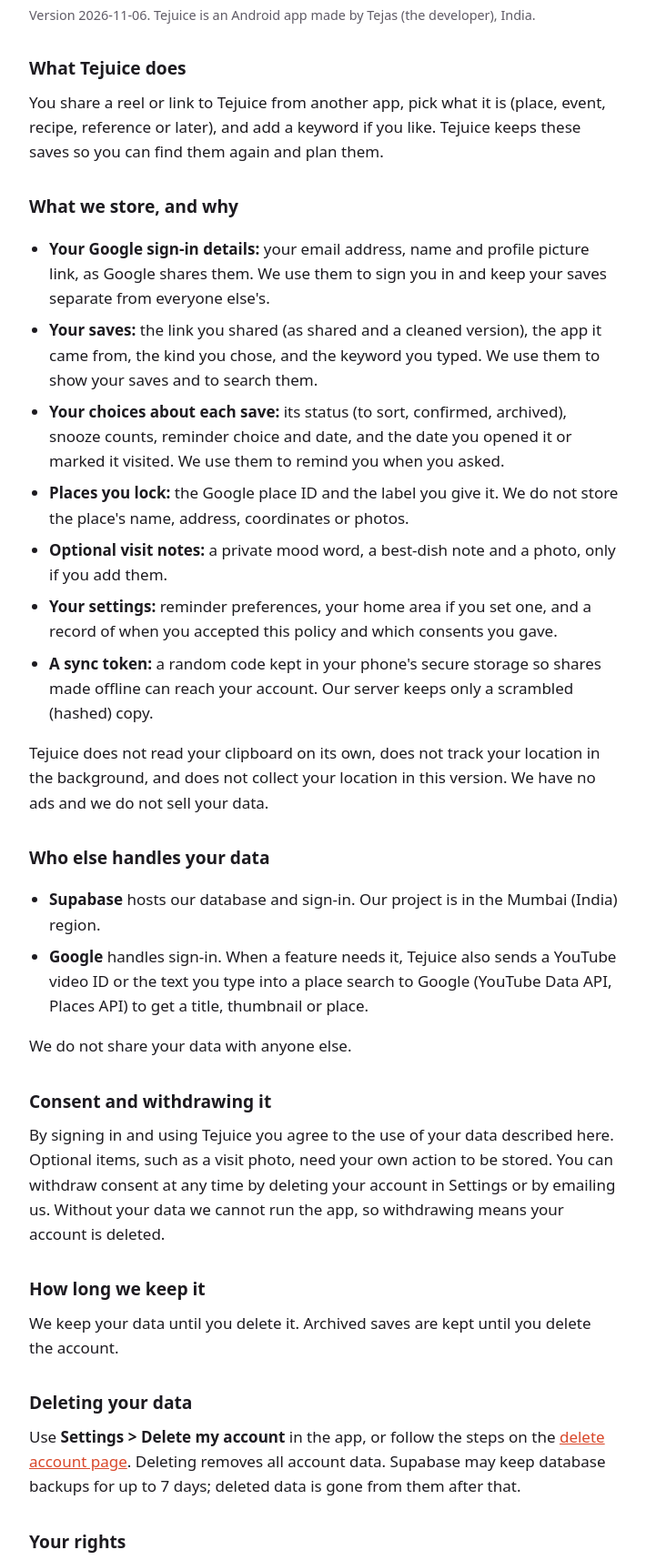
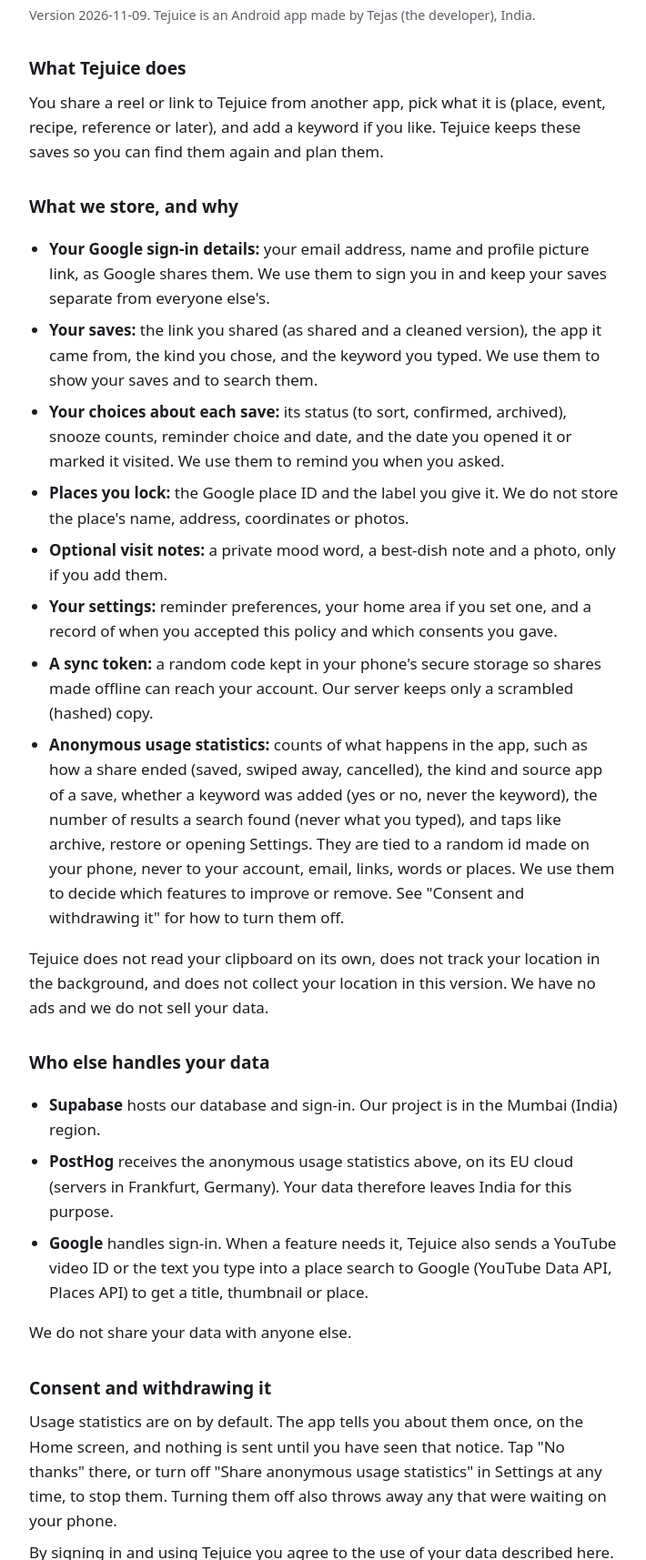
Before and after one commit to tejjuu1224/tejuice-site, a plain HTML site: page privacy.html in a window 1280 px wide. Shown: the part 134-1849 px from the top of the page at 91% size, without its empty margins (284-994 px from the left). Drawn offline with Linux system fonts and the light colour scheme.

Commit message:
Privacy policy 2026-11-09: usage statistics with PostHog (EU), default-on notice and Settings switch
Co-Authored-By: Claude Sonnet 5.5 <noreply@anthropic.com>

```diff
--- a/privacy.html
+++ b/privacy.html
@@ -10,7 +10,7 @@
 <main>
   <nav><a href="index.html">Tejuice</a><a href="delete-account.html">Delete your account</a></nav>
   <h1>Tejuice privacy policy</h1>
-  <p class="muted">Version 2026-11-06. Tejuice is an Android app made by Tejas (the developer), India.</p>
+  <p class="muted">Version 2026-11-09. Tejuice is an Android app made by Tejas (the developer), India.</p>
 
   <h2>What Tejuice does</h2>
   <p>You share a reel or link to Tejuice from another app, pick what it is (place, event, recipe, reference or later), and add a keyword if you like. Tejuice keeps these saves so you can find them again and plan them.</p>
@@ -24,17 +24,20 @@
     <li><strong>Optional visit notes:</strong> a private mood word, a best-dish note and a photo, only if you add them.</li>
     <li><strong>Your settings:</strong> reminder preferences, your home area if you set one, and a record of when you accepted this policy and which consents you gave.</li>
     <li><strong>A sync token:</strong> a random code kept in your phone's secure storage so shares made offline can reach your account. Our server keeps only a scrambled (hashed) copy.</li>
+    <li><strong>Anonymous usage statistics:</strong> counts of what happens in the app, such as how a share ended (saved, swiped away, cancelled), the kind and source app of a save, whether a keyword was added (yes or no, never the keyword), the number of results a search found (never what you typed), and taps like archive, restore or opening Settings. They are tied to a random id made on your phone, never to your account, email, links, words or places. We use them to decide which features to improve or remove. See "Consent and withdrawing it" for how to turn them off.</li>
   </ul>
   <p>Tejuice does not read your clipboard on its own, does not track your location in the background, and does not collect your location in this version. We have no ads and we do not sell your data.</p>
 
   <h2>Who else handles your data</h2>
   <ul>
     <li><strong>Supabase</strong> hosts our database and sign-in. Our project is in the Mumbai (India) region.</li>
+    <li><strong>PostHog</strong> receives the anonymous usage statistics above, on its EU cloud (servers in Frankfurt, Germany). Your data therefore leaves India for this purpose.</li>
     <li><strong>Google</strong> handles sign-in. When a feature needs it, Tejuice also sends a YouTube video ID or the text you type into a place search to Google (YouTube Data API, Places API) to get a title, thumbnail or place.</li>
   </ul>
   <p>We do not share your data with anyone else.</p>
 
   <h2>Consent and withdrawing it</h2>
+  <p>Usage statistics are on by default. The app tells you about them once, on the Home screen, and nothing is sent until you have seen that notice. Tap "No thanks" there, or turn off "Share anonymous usage statistics" in Settings at any time, to stop them. Turning them off also throws away any that were waiting on your phone.</p>
   <p>By signing in and using Tejuice you agree to the use of your data described here. Optional items, such as a visit photo, need your own action to be stored. You can withdraw consent at any time by deleting your account in Settings or by emailing us. Without your data we cannot run the app, so withdrawing means your account is deleted.</p>
 
   <h2>How long we keep it</h2>
@@ -42,6 +45,7 @@
 
   <h2>Deleting your data</h2>
   <p>Use <strong>Settings &gt; Delete my account</strong> in the app, or follow the steps on the <a href="delete-account.html">delete account page</a>. Deleting removes all account data. Supabase may keep database backups for up to 7 days; deleted data is gone from them after that.</p>
+  <p>Usage statistics are not tied to your account, so they cannot be found or deleted by account. Deleting your account makes the app forget its random id, so nothing new can be linked to the old statistics. They hold no links, words, places or email.</p>
 
   <h2>Your rights</h2>
   <p>Under India's Digital Personal Data Protection Act, 2023, you can ask to see the data we hold about you, have it corrected, have it erased, and nominate someone to act for you. Email us to use any of these.</p>
```
Also changed, not shown: delete-account.html (+3 -0 lines).
